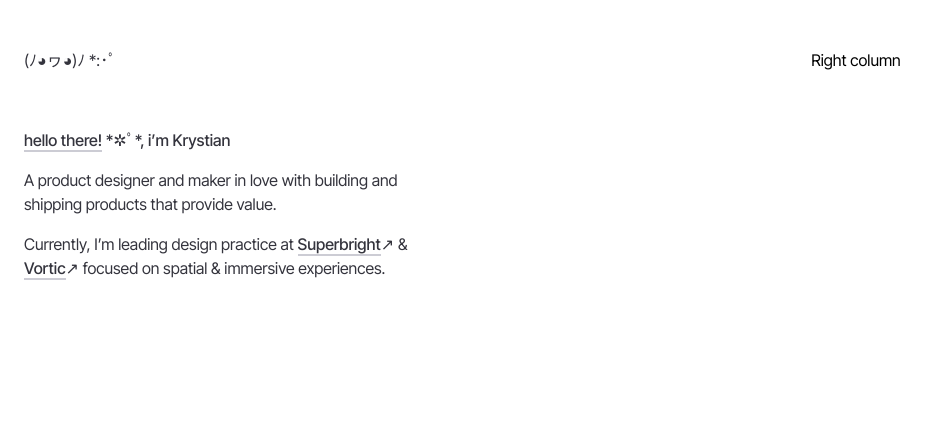
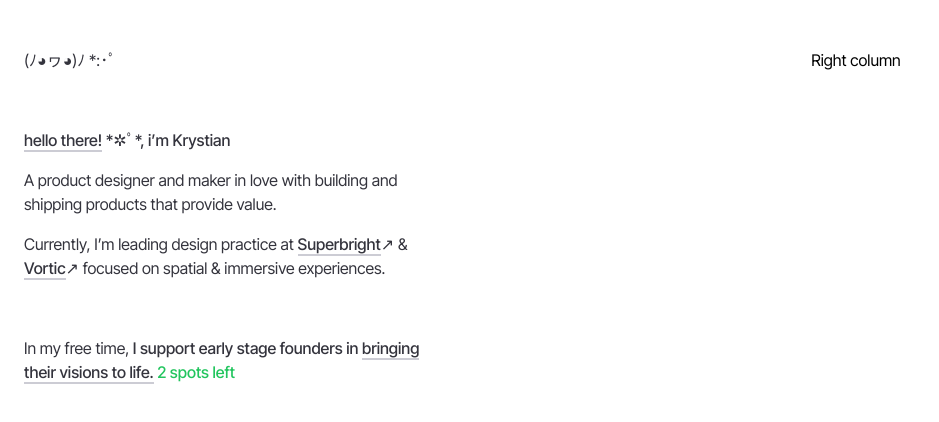
Before and after one commit to krystianzun/krystianzun-com, a Next.js app: page / in a window 1280 px wide. Shown: the top 422 px of the page, without its empty margins (0-939 px from the left). Built offline with nearby package versions, Linux system fonts and the light colour scheme.

Commit message:
Add text about freelancing

```diff
--- a/components/MainSection.tsx
+++ b/components/MainSection.tsx
@@ -6,8 +6,13 @@ function MainSection() {
       <div className='font-regular text-grey-800 pb-4'>
         A product designer and maker in love with building and shipping products that provide value.
       </div>
+      <div className='font-regular text-grey-800 pb-14'>
+        Currently, I’m leading design practice at <span className='border-b-2 border-grey-300 hover:border-grey-800 font-medium'>Superbright</span>&#x2197; & <span className='border-b-2 border-grey-300 hover:border-grey-800 font-medium'>Vortic</span>&#x2197; focused on spatial & immersive experiences.
+      </div>
       <div className='font-regular text-grey-800'>
-        Currently, I’m leading design practice at <span className='border-b-2 border-grey-300 hover:border-grey-800 font-medium'>Superbright</span>&#x2197; & <span className='border-b-2 border-grey-300 hover:border-grey-800 font-medium'>Vortic</span>&#x2197; focused on spatial & immersive experiences.
+        In my free time,
+        <span className='font-medium'> I support early stage founders in <span className='border-b-2 border-grey-300 hover:border-grey-800'>bringing their visions to life.</span></span>
+        <span className='font-medium text-green-available'> 2 spots left</span>
       </div>
     </section>
 
--- a/tailwind.config.ts
+++ b/tailwind.config.ts
@@ -17,6 +17,9 @@ const config: Config = {
           800: '#34343D',
           400: '#ABABB4',
           300: '#CCCCD4',
+        },
+        green: {
+          available: '#22C55E',
         }
       },
       spacing: {
```
